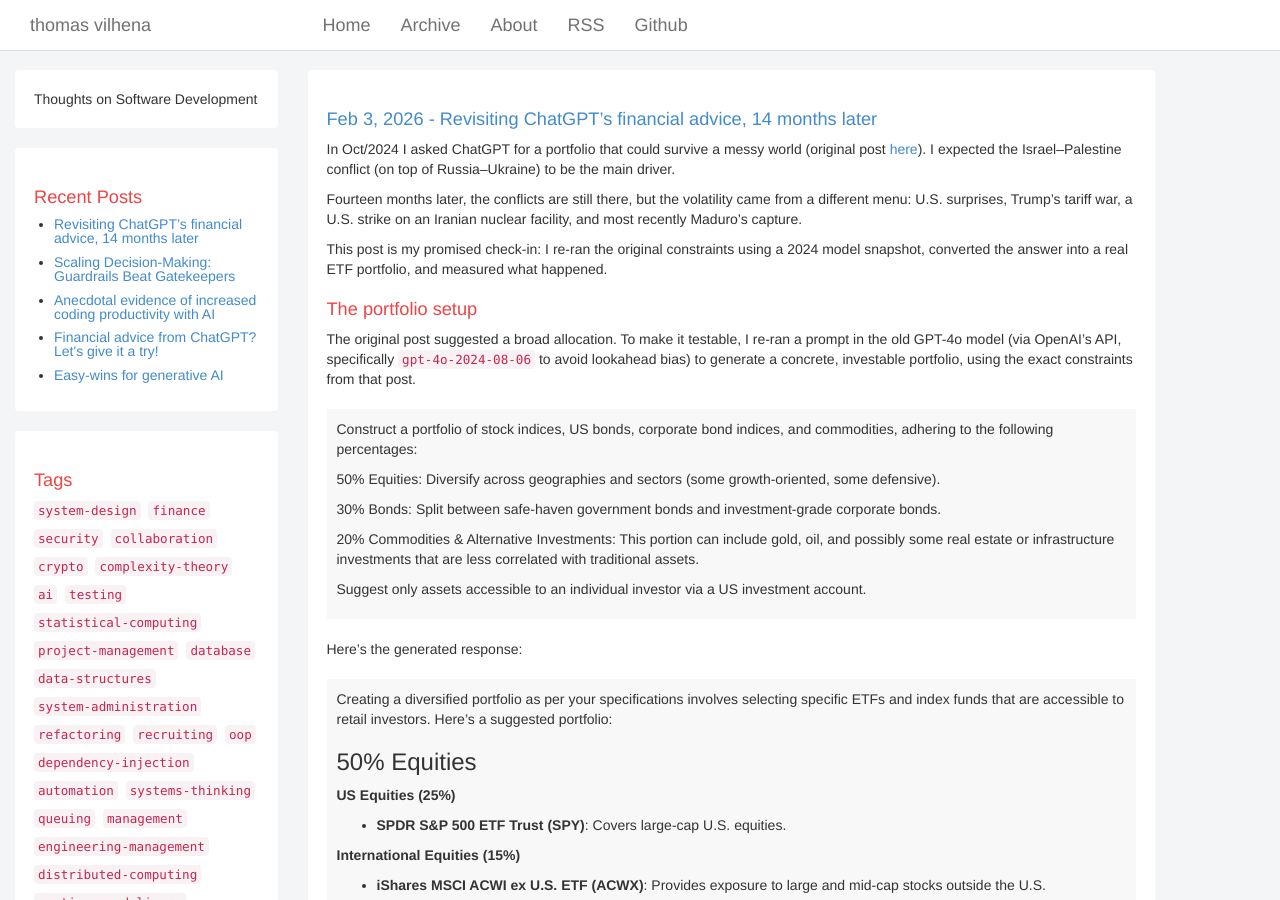
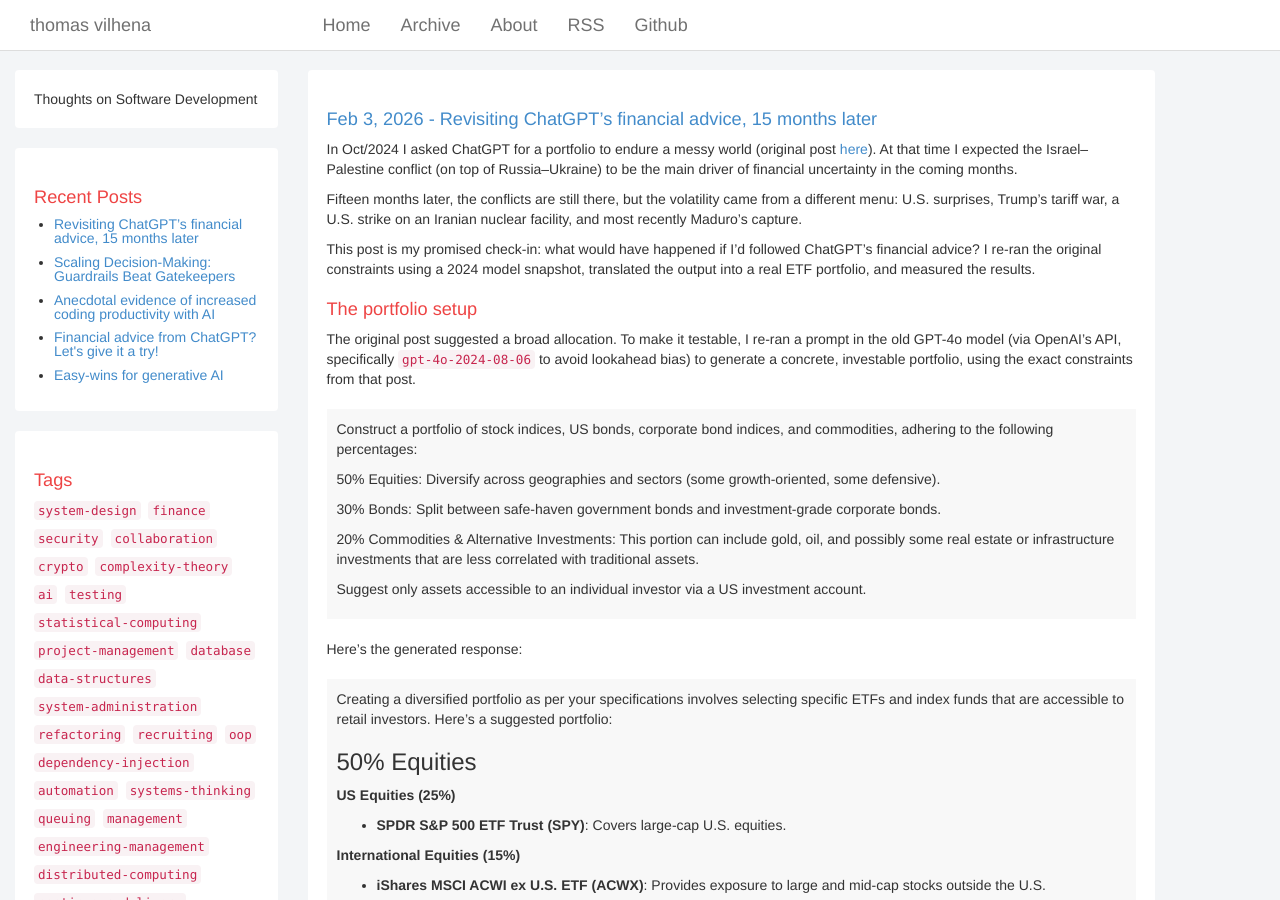
Before and after one commit to TCGV/blog, a Jekyll site: the page built from _posts/2026-02-03-revisiting-chatgpt-financial-advice.md, in a window 1280 px wide and 900 px high. Built offline with Jekyll 4.4.1, drawn with Linux system fonts in a browser that asks for light colours.

Commit message:
Updating: 2026-02-03-revisiting-chatgpt-financial-advice.md

```diff
--- a/_posts/2026-02-03-revisiting-chatgpt-financial-advice.md
+++ b/_posts/2026-02-03-revisiting-chatgpt-financial-advice.md
@@ -1,15 +1,15 @@
 ---
 layout: post
-title: "Revisiting ChatGPT’s financial advice, 14 months later"
+title: "Revisiting ChatGPT’s financial advice, 15 months later"
 date: 2026-02-03 10:00:00 -0300
 tags: ai finance
 ---
 
-In Oct/2024 I asked ChatGPT for a portfolio that could survive a messy world (original post [here](https://thomasvilhena.com/2024/10/financial-advice-from-chatgpt)). I expected the Israel–Palestine conflict (on top of Russia–Ukraine) to be the main driver.
+In Oct/2024 I asked ChatGPT for a portfolio to endure a messy world (original post [here](https://thomasvilhena.com/2024/10/financial-advice-from-chatgpt)). At that time I expected the Israel–Palestine conflict (on top of Russia–Ukraine) to be the main driver of financial uncertainty in the coming months.
 
-Fourteen months later, the conflicts are still there, but the volatility came from a different menu: U.S. surprises, Trump’s tariff war, a U.S. strike on an Iranian nuclear facility, and most recently Maduro’s capture.
+Fifteen months later, the conflicts are still there, but the volatility came from a different menu: U.S. surprises, Trump’s tariff war, a U.S. strike on an Iranian nuclear facility, and most recently Maduro’s capture.
 
-This post is my promised check-in: I re-ran the original constraints using a 2024 model snapshot, converted the answer into a real ETF portfolio, and measured what happened.
+This post is my promised check-in: what would have happened if I'd followed ChatGPT's financial advice? I re-ran the original constraints using a 2024 model snapshot, translated the output into a real ETF portfolio, and measured the results.
 
 The portfolio setup
 ======
@@ -84,6 +84,7 @@ The results (Oct 4, 2024 → Jan 27, 2026)
 
 A couple of days ago I pulled the adjusted prices (dividends, splits, capital gains) from Yahoo Finance (e.g., [GLD history](https://finance.yahoo.com/quote/GLD/history/?period1=1728000000&period2=1728086400)) and calculated the ROI for each sleeve.
 
+{:.basic-table}
 | Asset | Weight | 2024-10-04 | 2026-01-27 | ROI |
 | --- | --- | --- | --- | --- |
 | SPDR S&P 500 ETF Trust (SPY) | 25% | 564.43 | 695.49 | 23.22% |
```
